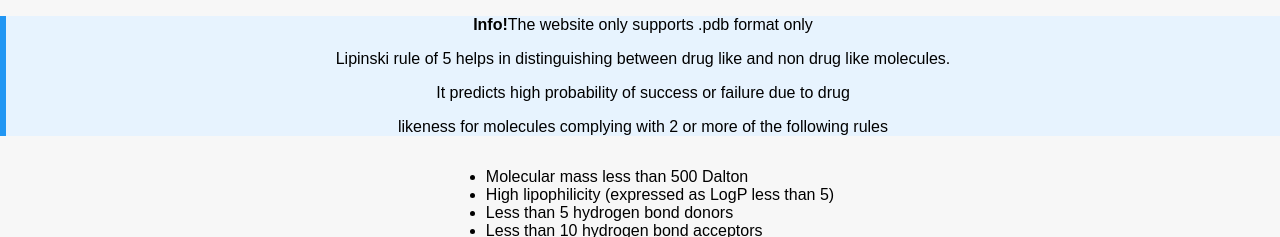
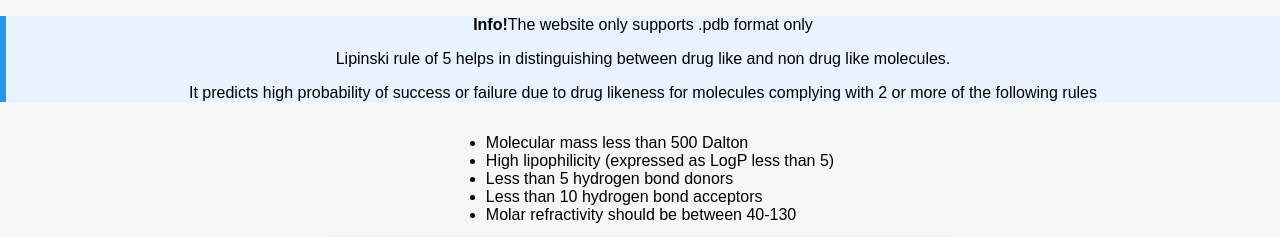
Before and after one commit to vishnuthumpudi/lipinski_rule_5, a plain HTML site: page index.html in a window 1280 px wide. Shown: the top 237 px of the page. Drawn offline with Linux system fonts and the light colour scheme.

Commit message:
Update index.html

```diff
--- a/index.html
+++ b/index.html
@@ -10,8 +10,7 @@
     <div class="info" >
         <p><strong>Info!</strong>The website only supports .pdb format only</p>
         <p>Lipinski rule of 5 helps in distinguishing between drug like and non drug like molecules.</p>
-        <p>It predicts high probability of success or failure due to drug </p>
-        <p>likeness for molecules complying with 2 or more of the following rules</p>
+        <p>It predicts high probability of success or failure due to drug likeness for molecules complying with 2 or more of the following rules</p>
     </div>
     <div class="list">
         <ul class="myUL">
```
